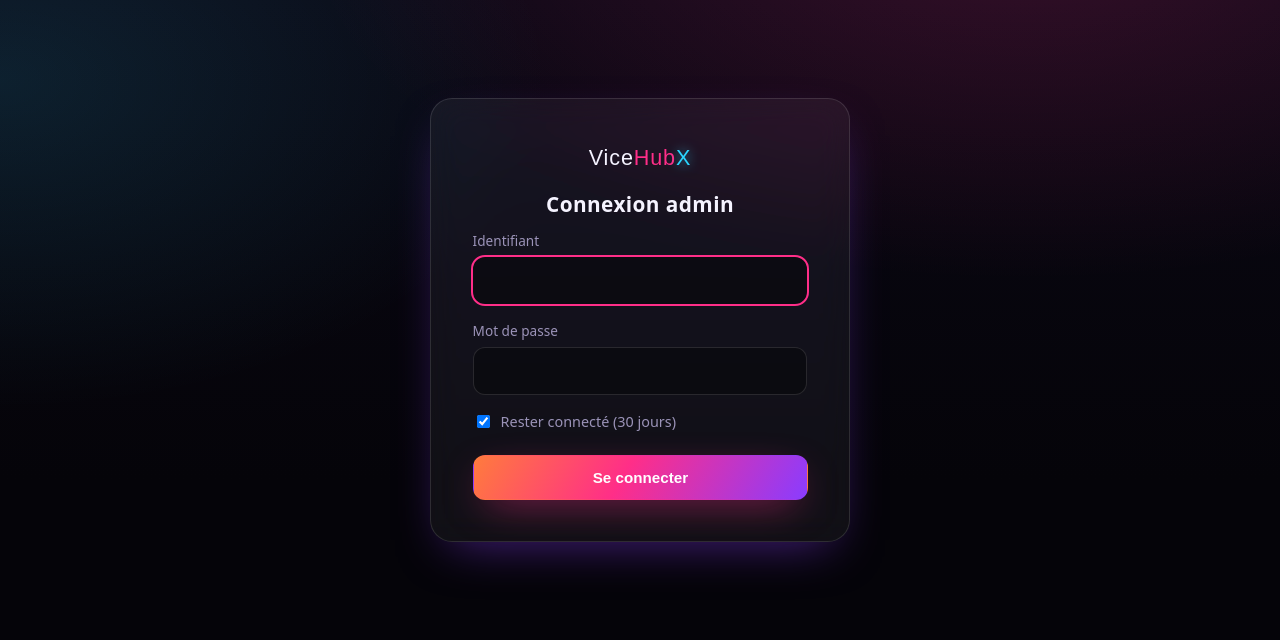
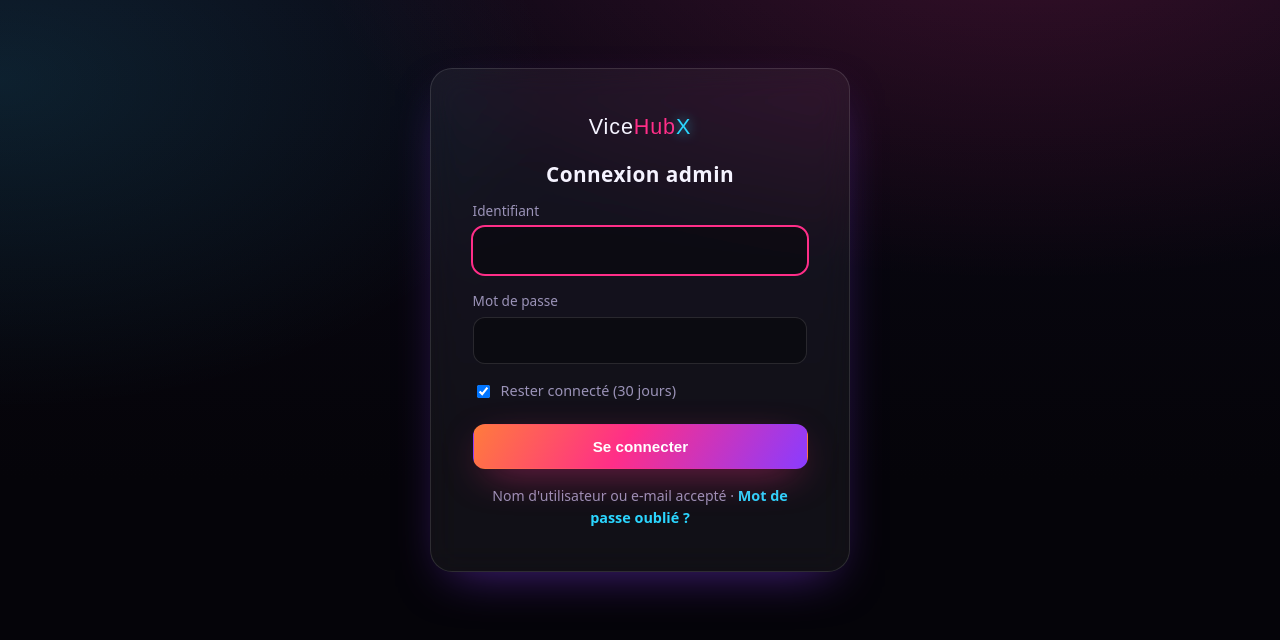
Before and after one commit to RaphBadr91/ViceHubx, a PHP site: page /admin/login.php in a window 1280 px wide. Shown: the top 640 px of the page. Run offline with PHP 8.4, Linux system fonts and the light colour scheme; some libraries are stand-ins or nearby versions.

Commit message:
Connexion admin : accepter l'e-mail et lien « mot de passe oublié »
La page admin n'acceptait que le nom d'utilisateur (échec systématique si
on saisissait son e-mail) et ne proposait pas de récupération du mot de
passe. Elle accepte maintenant les deux et renvoie vers la réinitialisation
par e-mail.

Co-Authored-By: Claude Opus 5.5 <noreply@anthropic.com>
Claude-Session: https://claude.ai/code/session_01AwoqAARGkV3nyscAH2TsPk

```diff
--- a/admin/login.php
+++ b/admin/login.php
@@ -18,8 +18,9 @@ if ($_SERVER['REQUEST_METHOD'] === 'POST') {
     } else {
         $username = trim((string) ($_POST['username'] ?? ''));
         $password = (string) ($_POST['password'] ?? '');
-        $stmt = db()->prepare('SELECT id, username, password_hash FROM users WHERE username = ? LIMIT 1');
-        $stmt->execute([$username]);
+        // Nom d'utilisateur OU e-mail (avant : nom d'utilisateur seulement → échec si on tapait son e-mail).
+        $stmt = db()->prepare('SELECT id, username, password_hash FROM users WHERE username = ? OR email = ? LIMIT 1');
+        $stmt->execute([$username, mb_strtolower($username)]);
         $user = $stmt->fetch();
         if ($user && password_verify($password, $user['password_hash'])) {
             throttle_clear('admin_login');
@@ -67,6 +68,10 @@ if ($_SERVER['REQUEST_METHOD'] === 'POST') {
             </label>
             <button class="btn btn--primary" type="submit" style="justify-content:center"><?= e(t('admin_signin')) ?></button>
         </form>
+        <p class="muted" style="text-align:center;margin:1rem 0 0;font-size:.88rem">
+            Nom d'utilisateur ou e-mail accepté ·
+            <a class="link-all" href="<?= e(url('pages/mot-de-passe-oublie.php')) ?>">Mot de passe oublié ?</a>
+        </p>
     </div>
 </div>
 </body>
```
